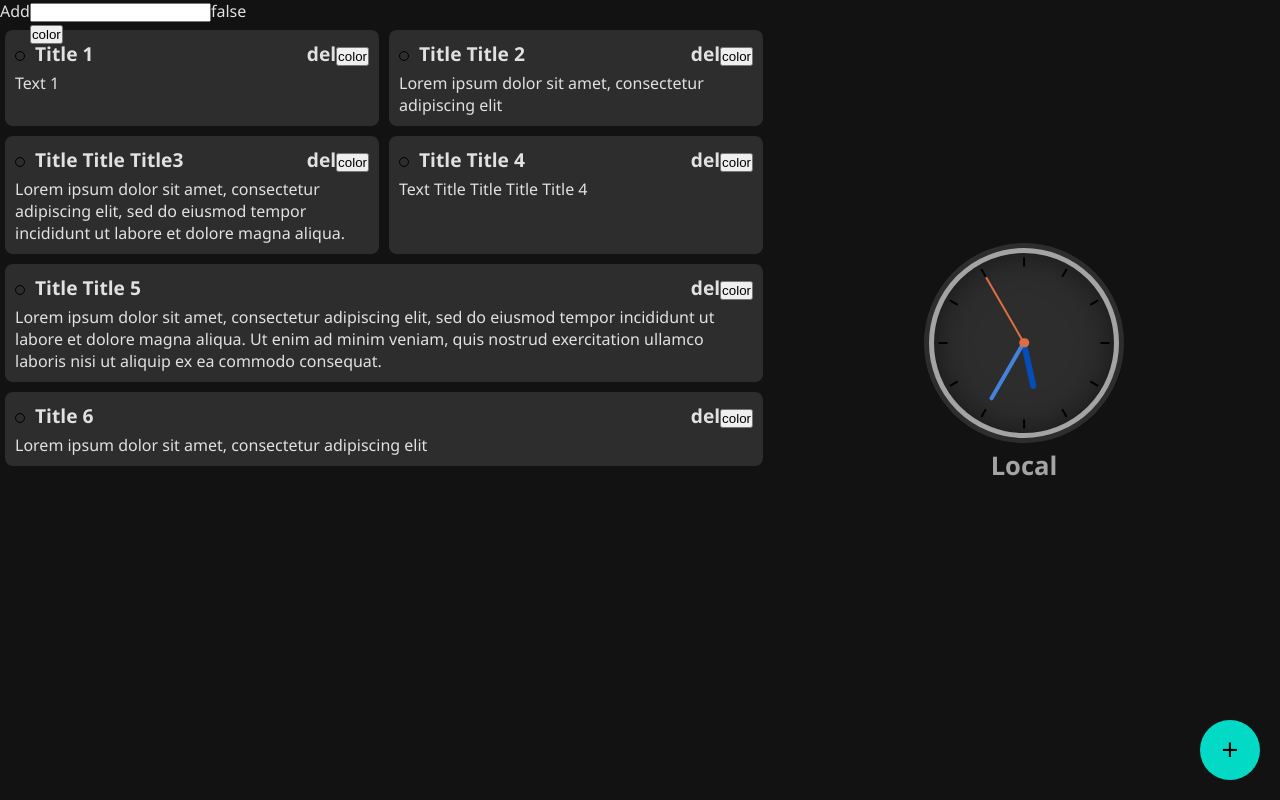
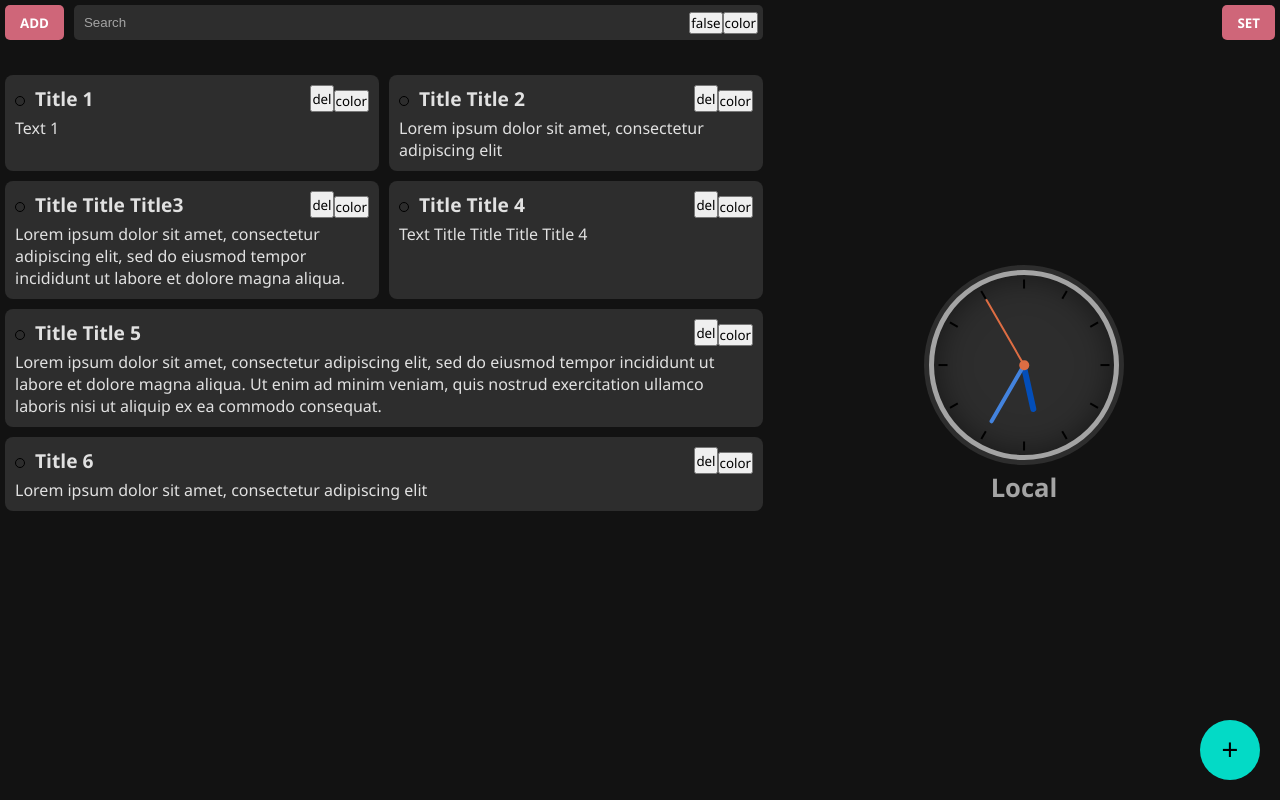
Before and after one commit to askhatxx/organizer-app, a React (Create React App) app: page / in a window 1280 px wide. Built offline with nearby package versions, Linux system fonts and the light colour scheme.

Commit message:
Commit 20

```diff
--- a/src/components/App.js
+++ b/src/components/App.js
@@ -3,6 +3,7 @@ import Notes from './Notes';
 import Clock from './Clock';
 import NoteAdd from './NoteAdd';
 import NoteFilter from './NoteFilter';
+import Settings from './Settings';
 
 const notesTemp = [
     {title:'Title 1', text:'Text 1', flag: false, color: 'default', id: '11'},
@@ -29,16 +30,17 @@ export default class App extends Component {
         ];
 
         this.colorsNote = ['default', 'green', 'red', 'blue'];
-        this.themes = ['theme-default', 'theme-dark'];
+        this.themes = ['theme-light', 'theme-dark'];
 
         const notes = localStorage.getItem('notes') ? JSON.parse(localStorage.getItem('notes')) : notesTemp;
         const clock = localStorage.getItem('clock') ? JSON.parse(localStorage.getItem('clock')) : initialClock;
+        const theme = localStorage.getItem('theme') ? localStorage.getItem('theme') : this.themes[1];
 
         this.state = {
             notes,
             clock,
             filter: {text: '', flag: false, color: 'default'},
-            theme: 'theme-dark'
+            theme
         };
 
         this.localStorageUpdate();
@@ -51,6 +53,7 @@ export default class App extends Component {
     localStorageUpdate() {
         localStorage.setItem('notes', JSON.stringify(this.state.notes));
         localStorage.setItem('clock', JSON.stringify(this.state.clock));
+        localStorage.setItem('theme', this.state.theme);
     }
 
     changeFlagNote = (id) => {
@@ -130,6 +133,10 @@ export default class App extends Component {
         return items.filter((item) => item.color === color);
     }
 
+    changeTheme = (theme) => {
+        this.setState({theme})
+    }
+
     render() {
         const {notes, clock, filter: {text, flag, color}, theme} = this.state;
         console.log('render App', this.state.filter);
@@ -138,11 +145,19 @@ export default class App extends Component {
             <div className={theme}>
                 <div className='box'>
                     <div className='box-0'>
-                        <NoteAdd addNote={this.addNote}/>
-                        <NoteFilter
-                            changeFilterNote={this.changeFilterNote}
-                            colorsNote={this.colorsNote}
-                        />
+                        <div className='options'>
+                            <NoteAdd addNote={this.addNote}/>
+                            <NoteFilter
+                                changeFilterNote={this.changeFilterNote}
+                                colorsNote={this.colorsNote}
+                            />
+                        </div>
+                        <div className='settings'>
+                            <Settings
+                                themes={this.themes}
+                                changeTheme={this.changeTheme}
+                            />
+                        </div>
                     </div>
                     <div className='box-1'>
                         <Notes
--- a/src/components/Clock.js
+++ b/src/components/Clock.js
@@ -7,13 +7,13 @@ export default class Clock extends Component {
     }
 
     showCities = () => {
-        this.setState({showCities: true}, () => {
+        this.setState({ showCities: true }, () => {
             document.addEventListener('click', this.closeCities);
         })
     }
 
     closeCities = () => {
-        this.setState({showCities: false}, () => {
+        this.setState({ showCities: false }, () => {
             document.removeEventListener('click', this.closeCities);
         })
     }
--- a/src/components/ColorList.js
+++ b/src/components/ColorList.js
@@ -40,7 +40,7 @@ export default class ColorList extends Component {
         });
 
         return (
-            <div>
+            <div className='color-list'>
                 <button onClick={this.showMenu}>color</button>
                 {
                     this.state.showMenu
--- a/src/components/NoteAdd.js
+++ b/src/components/NoteAdd.js
@@ -70,8 +70,8 @@ export default class NoteAdd extends Component {
 
     render() {
         return (
-            <div>
-                <div onClick={this.toggleForm}>Add</div>
+            <div className='note-add'>
+                <button onClick={this.toggleForm}>Add</button>
                 {this.state.showForm && this.renderForm()}
             </div>
         )
--- a/src/components/NoteFilter.js
+++ b/src/components/NoteFilter.js
@@ -32,18 +32,26 @@ export default class NoteFilter extends Component {
 
     render() {
         return (
-            <div>
+            <div className='note-filter'>
+                <div className='note-filter-search'>
                     <input
                         type='text'
                         value={this.state.text}
                         onChange={this.changeText}
+                        placeholder='Search'
+                        className='note-filter-input'
                     />
-                <div onClick={this.changeFlag} style={{float: 'right'}}>{this.state.flag ? 'true' : 'false'}</div>
+                </div>
+                <div>
+                    <button onClick={this.changeFlag}>{this.state.flag ? 'true' : 'false'}</button>
+                </div>
+                <div>
                     <ColorList
                         colorsNote={this.props.colorsNote}
                         changeColorNote={this.changeColor}
                     />
                 </div>
+            </div>
         )
     }
 }
--- a/src/components/Notes.js
+++ b/src/components/Notes.js
@@ -5,7 +5,7 @@ export default class Notes extends Component {
     renderNoteTitleOptions(id) {
         return (
             <div className='note-title-options'>
-                <div onClick={() => this.props.removeNote(id)}>del</div>
+                <button onClick={() => this.props.removeNote(id)}>del</button>
                 <ColorList
                     id={id}
                     colorsNote={this.props.colorsNote}
--- /dev/null
+++ b/src/components/Settings.js
@@ -0,0 +1,65 @@
+import React, {Component} from 'react';
+
+export default class Settings extends Component {
+    state = {
+        showSettings: false
+    }
+
+    showSettings = () => {
+        this.setState({ showSettings: true }, () => {
+            document.addEventListener('click', this.closeSettings)
+        })
+    }
+
+    closeSettings = (event) => {
+        if (!this.dropdownMenu) {
+            document.removeEventListener('click', this.closeSettings);
+        } else if (!this.dropdownMenu.contains(event.target)) {
+            this.setState({ showSettings: false }, () => {
+            document.removeEventListener('click', this.closeSettings);
+            });
+        }
+    }
+
+    renderListThemes() {
+        const themes = this.props.themes.map((theme, index) => {
+            return (
+                <div
+                    key={index}
+                    className={`${theme}-item`}
+                    onClick={() => this.props.changeTheme(theme)}
+                >
+                    {theme}
+                </div>
+            )
+        });
+
+        return themes;
+    }
+
+    renderSettigs() {
+        const themes = this.renderListThemes();
+        return (
+            <div
+                className='settings-options'
+                ref={(element) => {
+                    this.dropdownMenu = element;
+                }}
+            >
+                <div className='list-themes'>
+                    {themes}
+                </div>
+            </div>
+        )
+    }
+
+    render() {
+        const settings = this.state.showSettings ? this.renderSettigs() : null;
+        return (
+            <div className='settings-inner'>
+                <button onClick={this.showSettings}>set</button>
+                {settings}
+            </div>
+        )
+    }
+}
--- a/src/index.css
+++ b/src/index.css
@@ -8,8 +8,21 @@
     --accent2-color: #cf6679;
     --font-family-segoe: 'Segoe UI', Tahoma, Geneva, Verdana, sans-serif;
     --font-family-arial: Arial, Helvetica, sans-serif;
+
+    --padding-box-top: 70px;
 }
 
+.theme-light {
+    --bg0-color: #ffffff;
+    --bg1-color: #e1e1e1;
+    --bg2-color: #a4a4a4;
+    --bg3-color: #666666;
+    --text0-color: #000000;
+    --text1-color: #121212;
+    --text2-color: #1d1d1d;
+    --accent1-color: #03dac6;
+    --accent2-color: #cf6679;
+}
 .theme-dark {
     --bg0-color: #000000;
     --bg1-color: #121212;
@@ -32,6 +45,11 @@ body {
     font-family: var(--font-family-segoe);
 }
 
+button {
+    font-family: inherit;
+    cursor: pointer;
+}
+
 .box {
     display: flex;
     flex-wrap: wrap;
@@ -47,6 +65,7 @@ body {
     width: 100%;
     z-index: 300;
     display: flex;
+    justify-content: space-between;
 }
 .box-1 {
     flex: 0 0 60%;
@@ -61,7 +80,7 @@ body {
     position: sticky;
     top: 0;
     min-height: 100vh;
-    padding-top: 25px;
+    padding-top: var(--padding-box-top);
 }
 
 .box-circles {
@@ -237,7 +256,7 @@ body {
     display: flex;
     flex-wrap: wrap;
     align-content: flex-start;
-    padding-top: 25px;
+    padding-top: var(--padding-box-top);
 }
 .note {
     flex: 1 0 50%;
@@ -283,29 +302,60 @@ body {
     display: flex;
     position: relative;
 }
+
+.color-list {
+    position: relative;
+}
 .colors {
     position: absolute;
     top: 100%;
     right: 0;
+    margin-top: 5px;
     display: flex;
     flex-wrap: wrap;
-    background:gray;
-    padding: 5px;
-    width: 55px;
+    background: var(--text2-color);
+    padding: 10px;
+    border-radius: 5px;
+    width: 80px;
+    z-index: 400;
 }
 .colors > div {
     flex: 0 0 33%;
-    height: 15px;
+    height: 20px;
+    background: #000;
 }
 .colors .color {
     width: 100%;
     height: 100%;
+    cursor: pointer;
+}
+.colors .color:hover {
+    opacity: .75;
 }
 .colors .default {background: white;}
 .colors .green {background: green;}
 .colors .red {background: red;}
 .colors .blue {background: blue;}
 
+.options {
+    flex: 0 0 60%;
+    display: flex;
+    padding: 5px;
+}
+
+.note-add {
+    padding-right: 10px;
+}
+.note-add button {
+    background: var(--accent2-color);
+    border: none;
+    color: var(--text0-color);
+    height: 100%;
+    padding: 0 15px;
+    border-radius: 5px;
+    text-transform: uppercase;
+    font-weight: bold;
+}
 .box-notes-add {
     position: fixed;
     left: 10%;
@@ -337,3 +387,55 @@ body {
 .box-notes-add textarea:focus {
     outline: none;
 }
+
+.note-filter {
+    display: flex;
+    align-items: center;
+    flex-grow: 1;
+    background: var(--bg3-color);
+    padding: 5px;
+    border-radius: 5px;
+}
+.note-filter-search {
+    flex-grow: 1;
+}
+.note-filter-search .note-filter-input {
+    width: 100%;
+    background: none;
+    border: none;
+    color: var(--text1-color);
+    padding: 5px 5px;
+}
+.note-filter-search .note-filter-input::placeholder {
+    color: var(--text2-color);
+    opacity: 1;
+}
+
+.settings {
+    padding: 5px;
+}
+.settings .settings-inner {
+    height: 100%;
+    position: relative;
+}
+.settings button {
+    background: var(--accent2-color);
+    border: none;
+    color: var(--text0-color);
+    height: 100%;
+    padding: 0 15px;
+    border-radius: 5px;
+    text-transform: uppercase;
+    font-weight: bold;
+}
+.settings .settings-options {
+    position: absolute;
+    top: 100%;
+    right: 0;
+    margin-top: 10px;
+    background: var(--bg3-color);
+    border-radius: 10px;
+    padding: 10px;
+    color: var(--text1-color);
+    z-index: 500;
+}
```
Lines whose indentation alone changed are shown as unchanged.
